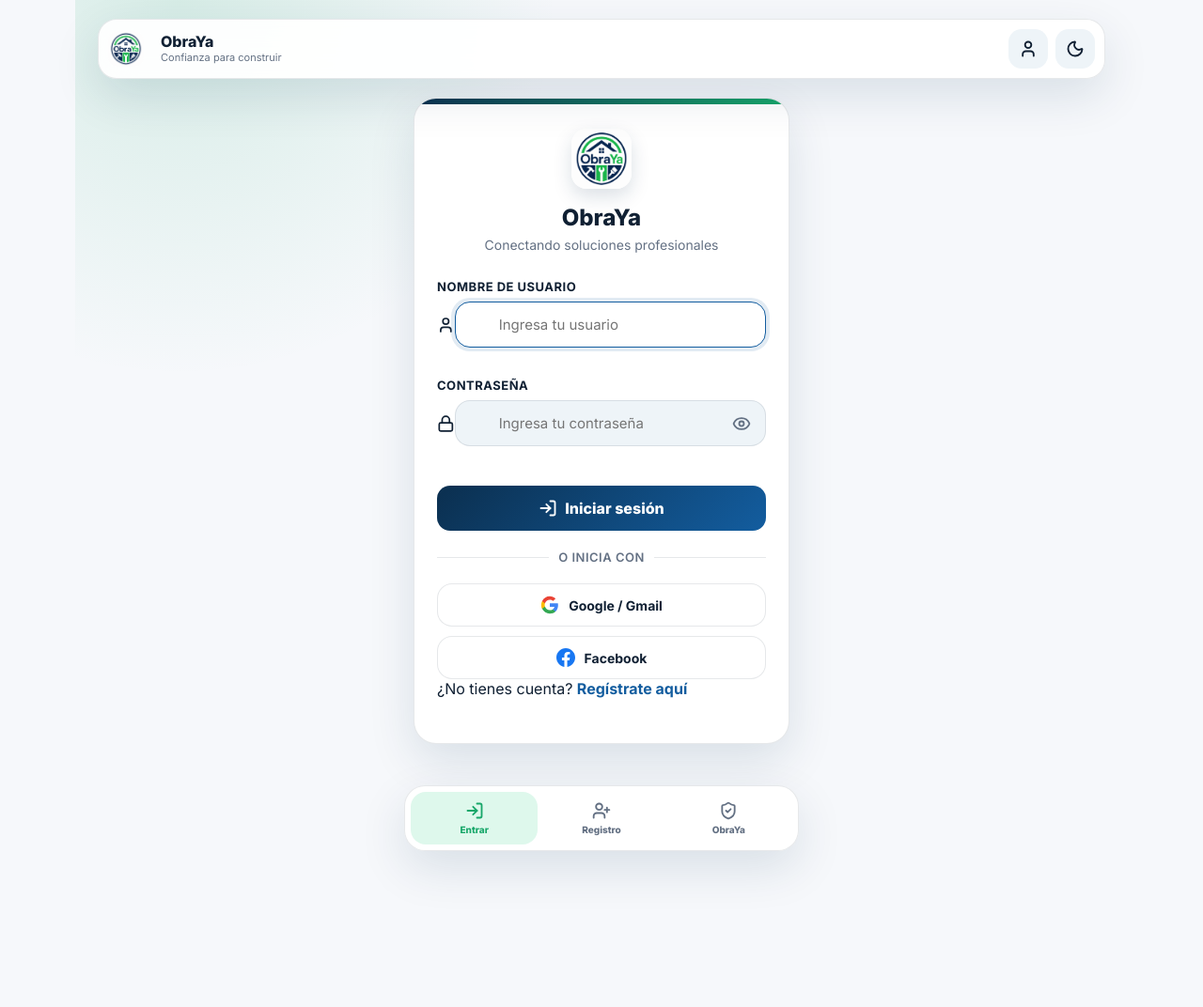
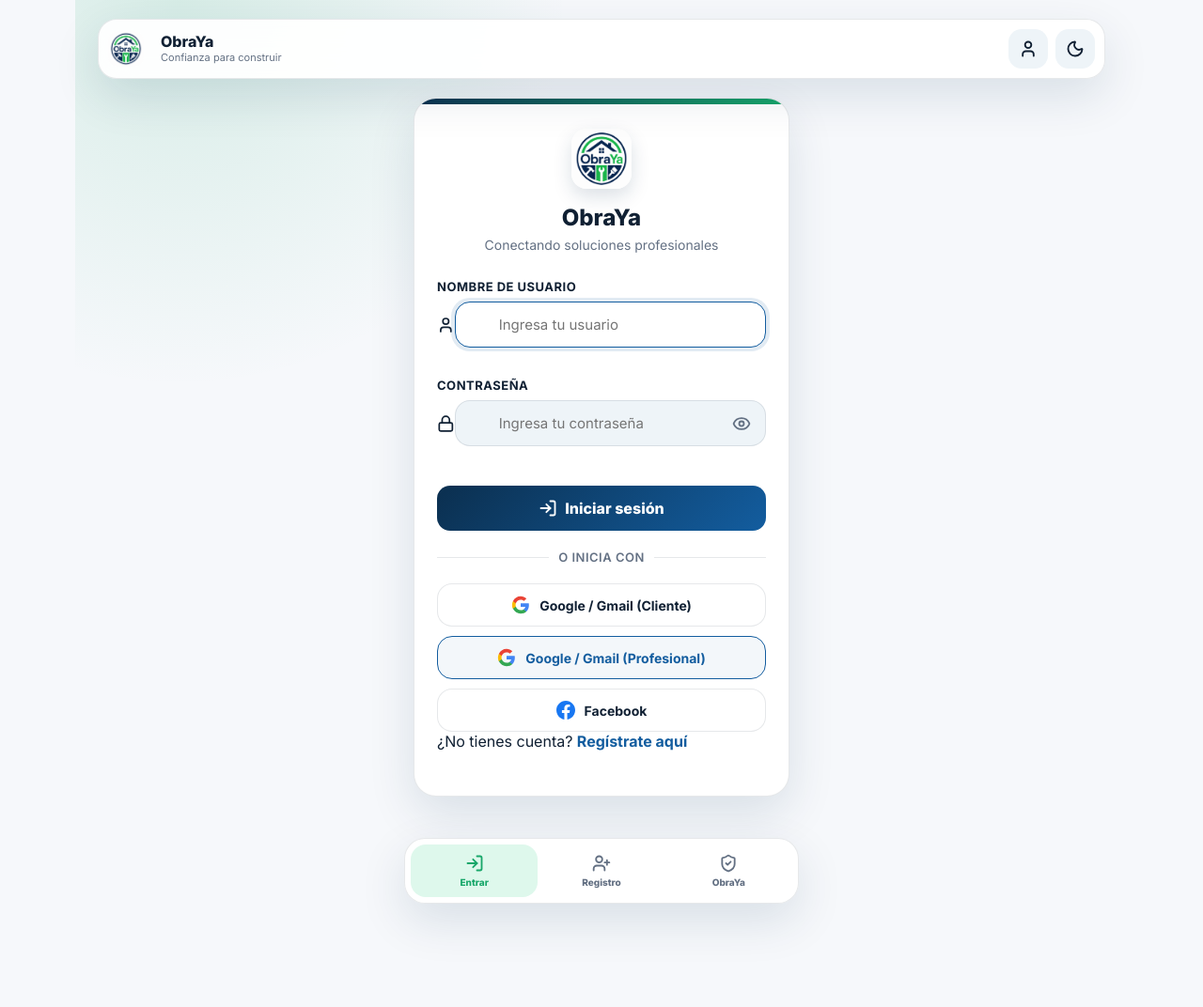
Before and after one commit to Jaisartuyk/Multi-oficios, a Django app: page /login/ in a window 1280 px wide. Shown: the whole page at 94% size. Before the commit the page ends 929 px from the top, so only its background shows below. Run offline with Django 5.2, Linux system fonts and the light colour scheme; some libraries are stand-ins or nearby versions.

Commit message:
feat: handle automatic professional profile creation on social sign up

```diff
--- a/core/urls.py
+++ b/core/urls.py
@@ -23,6 +23,7 @@ urlpatterns = [
     path('chat/<int:room_id>/', views.chat_room_view, name='chat_room_view'),
     path('chat/<int:room_id>/api/', views.chat_api_view, name='chat_api_view'),
     path('login/', views.login_view, name='login'),
+    path('profesional-google/', views.professional_google_login, name='professional_google_login'),
     path('registro/', views.register_view, name='register'),
     path('logout/', views.logout_view, name='logout'),
     # PWA
--- a/core/views.py
+++ b/core/views.py
@@ -653,6 +653,13 @@ def professional_dashboard(request):
         'google_maps_api_key': settings.GOOGLE_MAPS_API_KEY,
     })
 
+def professional_google_login(request):
+    # Guardamos en la sesión que este usuario quiere ser profesional
+    request.session['intended_role'] = 'PROFESSIONAL'
+    # Redirigimos al login de Google de allauth
+    return redirect('/accounts/google/login/')
+
+
 def register_view(request):
     if request.user.is_authenticated:
         return redirect_to_role_dashboard(request.user)
@@ -940,3 +947,10 @@ def serve_manifest(request):
         content = f.read()
     from django.http import HttpResponse
     return HttpResponse(content, content_type='application/manifest+json')
+
+
+def professional_google_login(request):
+    # Guardamos en la sesión que este usuario quiere ser profesional
+    request.session['intended_role'] = 'PROFESSIONAL'
+    # Redirigimos al login de Google de allauth
+    return redirect('/accounts/google/login/')
--- a/templates/core/login.html
+++ b/templates/core/login.html
@@ -234,7 +234,17 @@
                     <path d="M5.84 14.09c-.22-.66-.35-1.36-.35-2.09s.13-1.43.35-2.09V7.06H2.18C1.43 8.55 1 10.22 1 12s.43 3.45 1.18 4.94l2.85-2.22.81-.63z" fill="#FBBC05"/>
                     <path d="M12 5.38c1.62 0 3.06.56 4.21 1.64l3.15-3.15C17.45 2.09 14.97 1 12 1 7.7 1 3.99 3.47 2.18 7.06l3.66 2.84c.87-2.6 3.3-4.53 6.16-4.53z" fill="#EA4335"/>
                 </svg>
-                Google / Gmail
+                Google / Gmail (Cliente)
+            </a>
+
+            <a href="{% url 'professional_google_login' %}" style="display: flex; align-items: center; justify-content: center; gap: 10px; width: 100%; border-radius: 16px; padding: 12px; font-size: 14px; font-weight: 700; text-decoration: none; border: 1.5px solid var(--blue); background: rgba(19, 93, 159, 0.05); color: var(--blue); transition: background-color 0.2s;" onmouseover="this.style.backgroundColor='rgba(19, 93, 159, 0.1)'" onmouseout="this.style.backgroundColor='rgba(19, 93, 159, 0.05)'">
+                <svg width="18" height="18" viewBox="0 0 24 24" fill="none" xmlns="http://www.w3.org/2000/svg">
+                    <path d="M22.56 12.25c0-.78-.07-1.53-.2-2.25H12v4.26h5.92c-.26 1.37-1.04 2.53-2.21 3.31v2.77h3.57c2.08-1.92 3.28-4.74 3.28-8.09z" fill="#4285F4"/>
+                    <path d="M12 23c2.97 0 5.46-.98 7.28-2.66l-3.57-2.77c-.98.66-2.23 1.06-3.71 1.06-2.86 0-5.29-1.93-6.16-4.53H2.18v2.84C3.99 20.53 7.7 23 12 23z" fill="#34A853"/>
+                    <path d="M5.84 14.09c-.22-.66-.35-1.36-.35-2.09s.13-1.43.35-2.09V7.06H2.18C1.43 8.55 1 10.22 1 12s.43 3.45 1.18 4.94l2.85-2.22.81-.63z" fill="#FBBC05"/>
+                    <path d="M12 5.38c1.62 0 3.06.56 4.21 1.64l3.15-3.15C17.45 2.09 14.97 1 12 1 7.7 1 3.99 3.47 2.18 7.06l3.66 2.84c.87-2.6 3.3-4.53 6.16-4.53z" fill="#EA4335"/>
+                </svg>
+                Google / Gmail (Profesional)
             </a>
             <a href="{% provider_login_url 'facebook' %}" style="display: flex; align-items: center; justify-content: center; gap: 10px; width: 100%; border-radius: 16px; padding: 12px; font-size: 14px; font-weight: 700; text-decoration: none; border: 1.5px solid var(--line); background: var(--surface); color: var(--text); transition: background-color 0.2s;" onmouseover="this.style.backgroundColor='var(--surface-strong)'" onmouseout="this.style.backgroundColor='var(--surface)'">
                 <svg width="18" height="18" viewBox="0 0 24 24" fill="#1877F2" xmlns="http://www.w3.org/2000/svg">
```
Also changed, not shown: core/models.py (+27 -0 lines).
